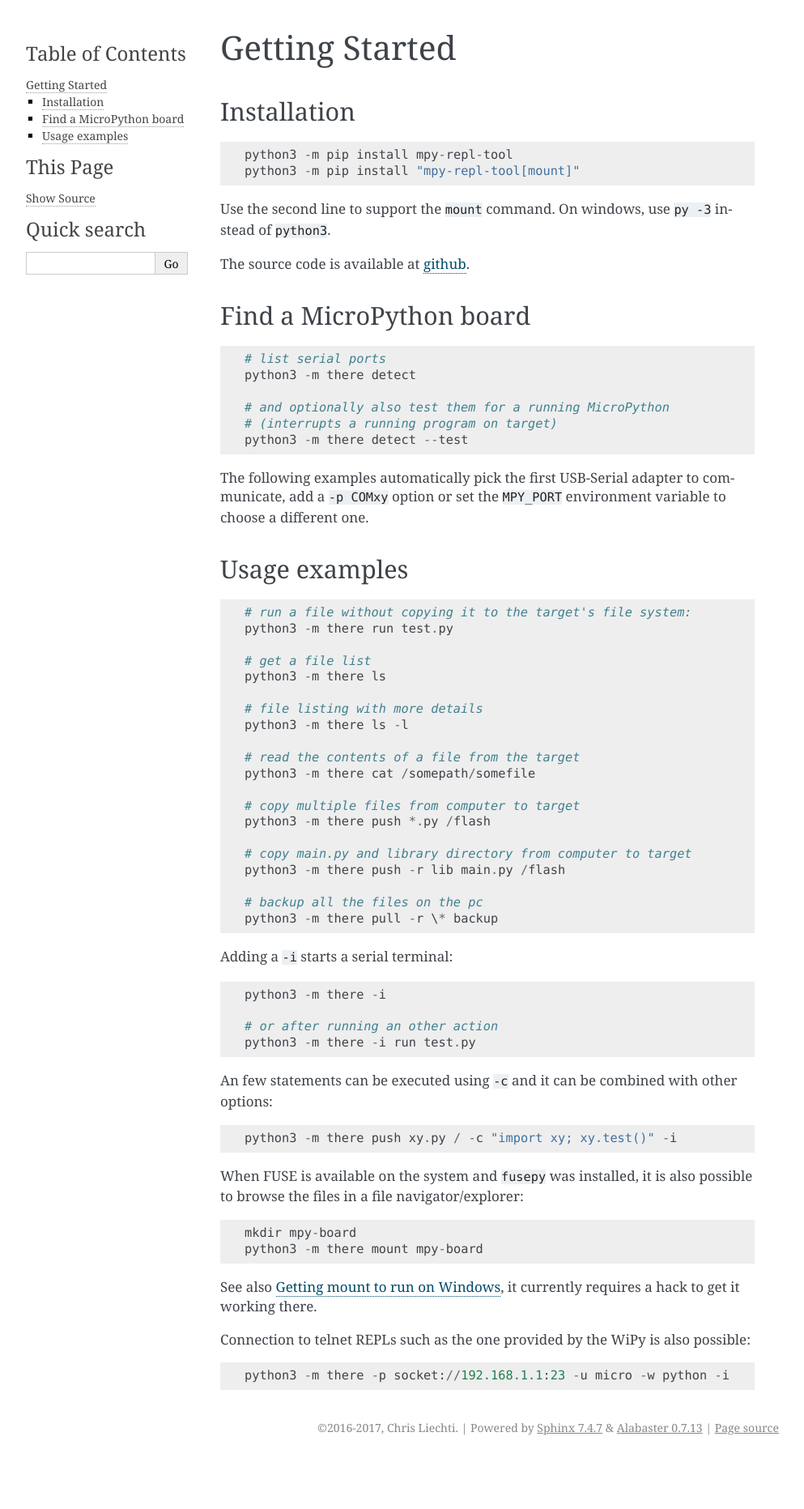
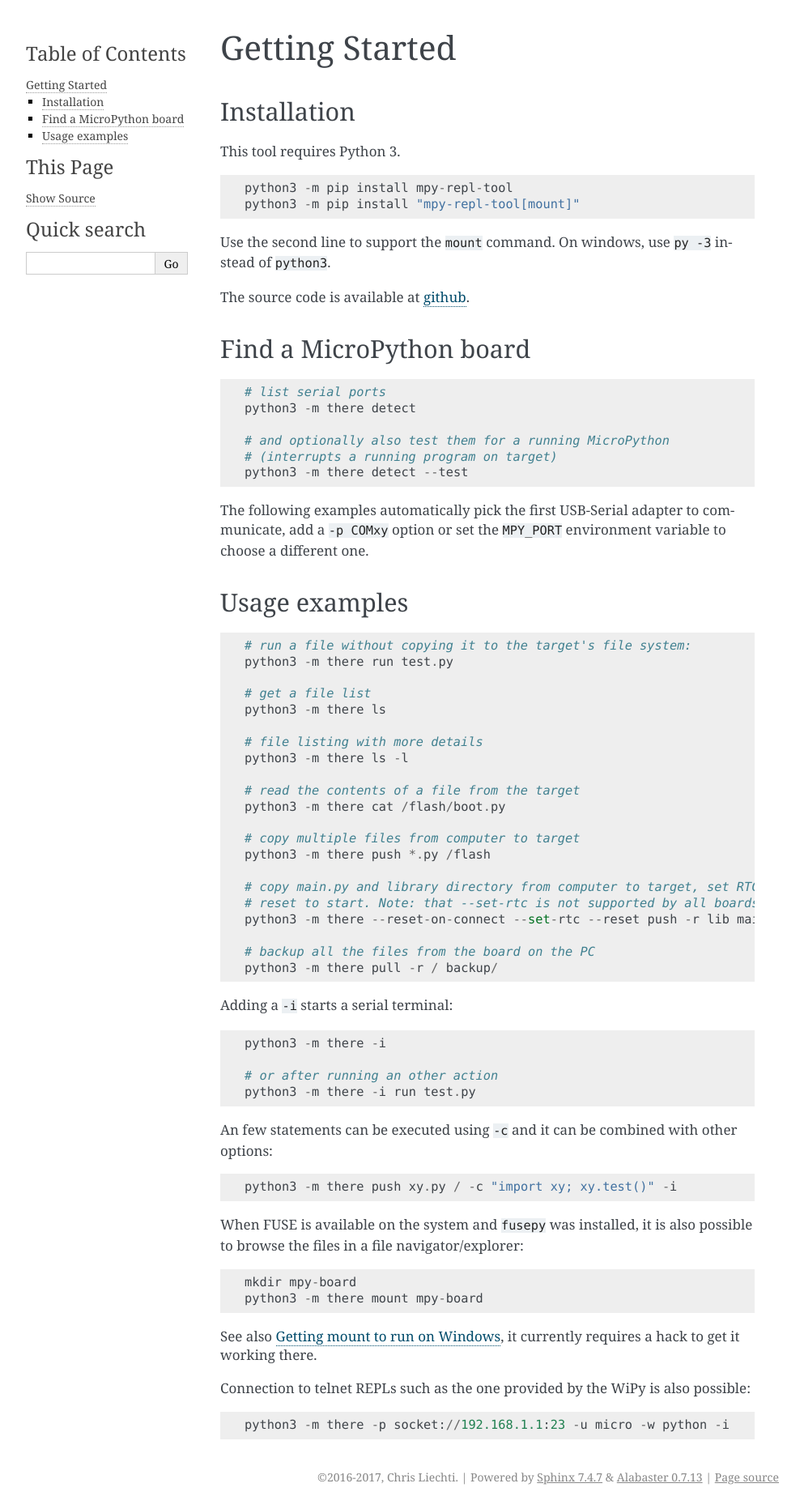
Before and after one commit to zsquareplusc/mpy-repl-tool, a Sphinx documentation site: the page built from documentation/getting_started.rst, in a window 1280 px wide. Shown: the whole page at 81% size, without its empty margins (148-1141 px from the left). Built offline with Sphinx 7.4.7, drawn with Linux system fonts in a browser that asks for light colours; before the commit the page ends 1802 px from its top, so only the background shows below that.

Commit message:
docs: upates

```diff
--- a/documentation/commandline.rst
+++ b/documentation/commandline.rst
@@ -24,7 +24,7 @@ Overview
         pull                file(s) to copy from target
         push                file(s) to copy onto target
         rm                  remove files on target
-        df                  Show filesytem information
+        df                  Show filesystem information
         mount               Make target files accessible via FUSE
         rtc                 Read the real time clock (RTC)
 
--- a/documentation/getting_started.rst
+++ b/documentation/getting_started.rst
@@ -4,6 +4,8 @@
 
 Installation
 ============
+This tool requires Python 3.
+
 ::
 
     python3 -m pip install mpy-repl-tool
@@ -47,16 +49,17 @@ Usage examples
     python3 -m there ls -l
 
     # read the contents of a file from the target
-    python3 -m there cat /somepath/somefile
+    python3 -m there cat /flash/boot.py
 
     # copy multiple files from computer to target
     python3 -m there push *.py /flash
 
-    # copy main.py and library directory from computer to target
-    python3 -m there push -r lib main.py /flash
+    # copy main.py and library directory from computer to target, set RTC and
+    # reset to start. Note: that --set-rtc is not supported by all boards.
+    python3 -m there --reset-on-connect --set-rtc --reset push -r lib main.py /flash
 
-    # backup all the files on the pc
-    python3 -m there pull -r \* backup
+    # backup all the files from the board on the PC
+    python3 -m there pull -r / backup/
 
 Adding a ``-i`` starts a serial terminal::
 
```
Also changed, not shown: README.rst (+16 -7 lines), 5 other files.
